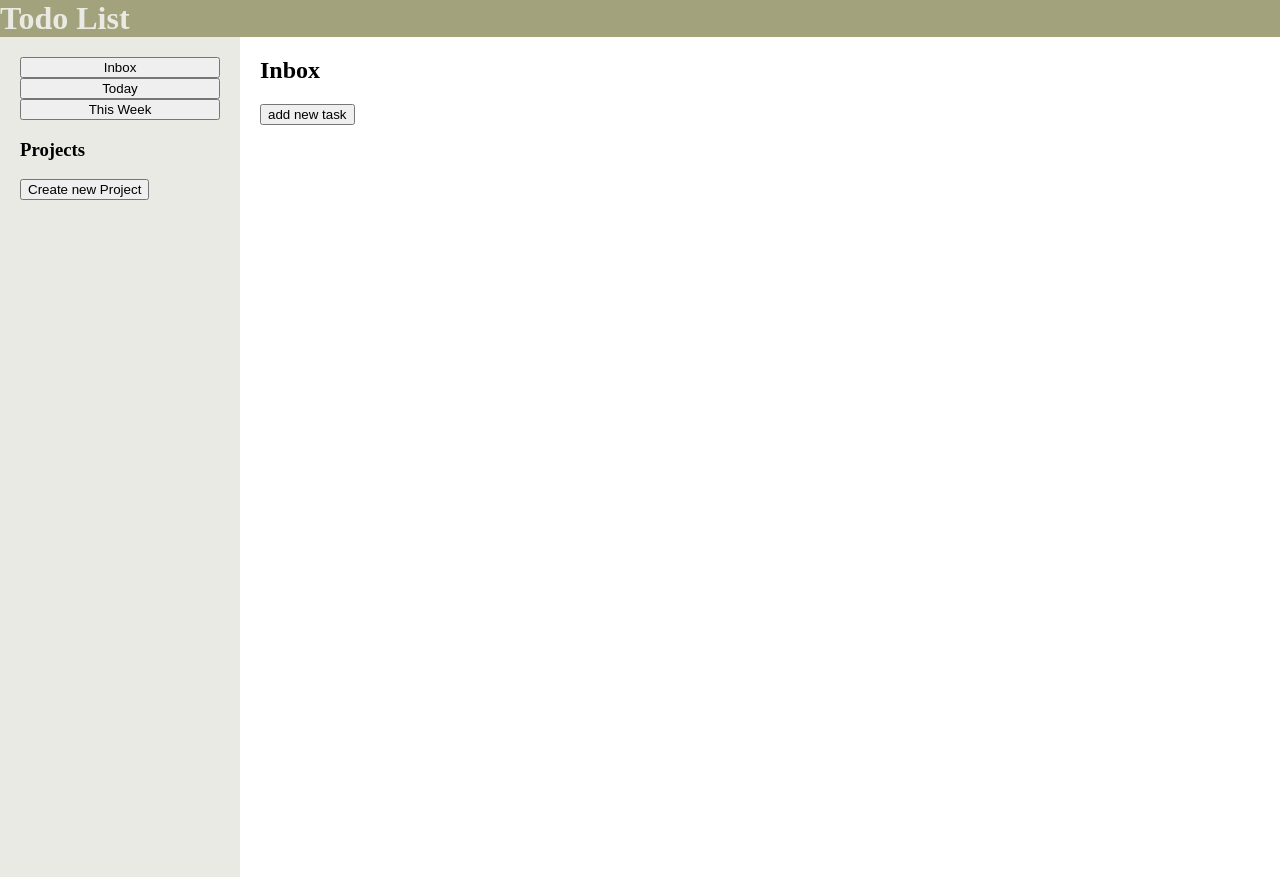
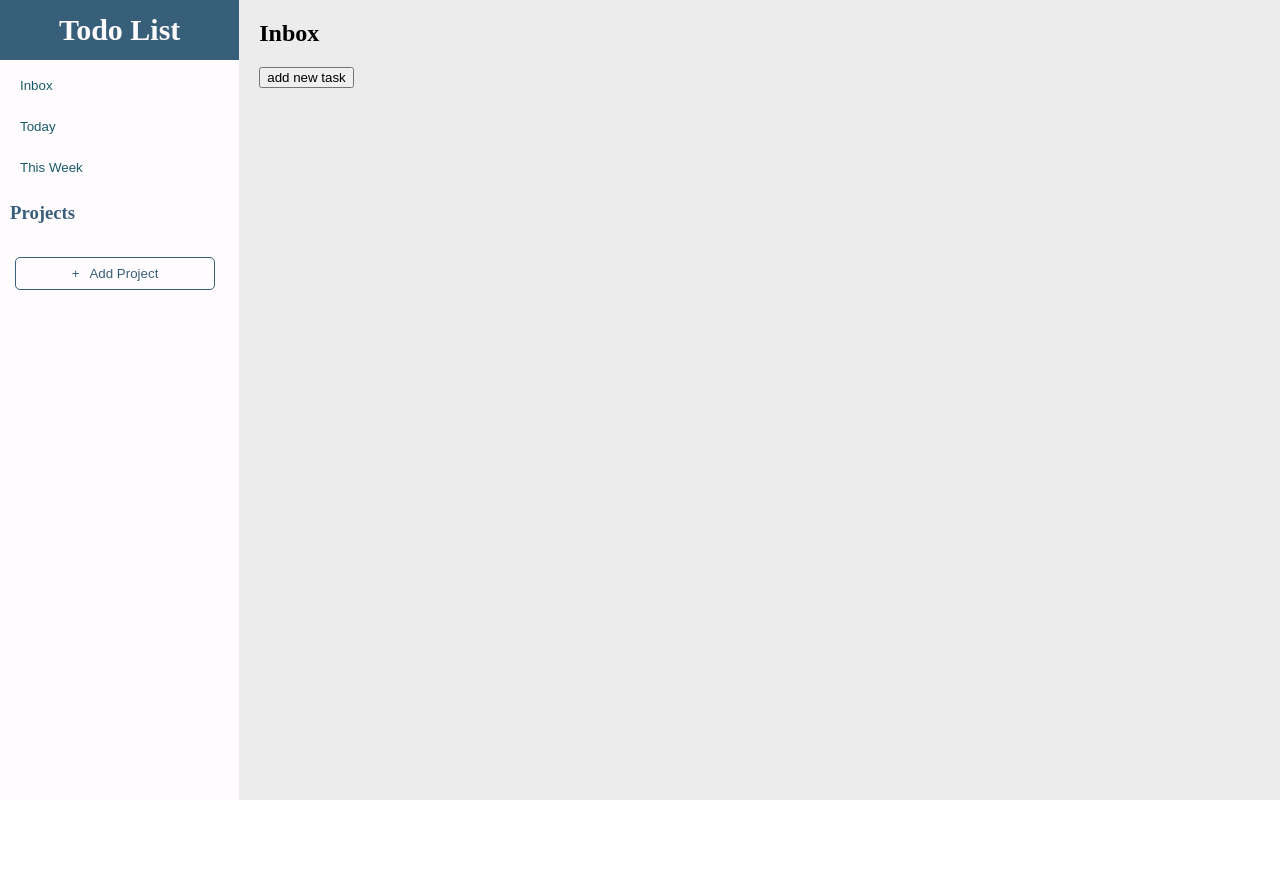
Before and after one commit to thanhtrucphan136/Todo-List, a plain HTML site: page index.html in a window 1280 px wide. After the commit the page ends 800 px from the top, so only its background shows below. Drawn offline with Linux system fonts and the light colour scheme.

Commit message:
add style for left panel

```diff
--- a/index.html
+++ b/index.html
@@ -8,9 +8,10 @@
     <link rel="stylesheet" href="style.css">
 </head>
 <body>
-    <h1>Todo List</h1>
+
     <div class="main-content">
         <div class="left-content">
+            <h1>Todo List</h1>
             <div class="default-projects">
                 <button class="project-btn">Inbox</button>
                 <button class="project-btn">Today</button>
@@ -20,7 +21,8 @@
             <div>
                 <div class="user-projects"></div>
                 <div class="add-project">
-                    <button class="add-project-btn">Create new Project</button>
+
+                    <button class="add-project-btn"><span>+</span> <span>Add Project</span></button>
                 </div>
             </div>
         </div>
--- a/style.css
+++ b/style.css
@@ -4,29 +4,112 @@ body{
 h1{
     width: 100%;
     margin: 0;
-    background-color: rgb(162, 162, 124);
-    color: rgb(234, 234, 228);
+    /*background-color: rgb(154, 179, 218);*/
+    background-color: #385f7a;
+    color: #fefcfe;
+    padding: 13px 0px;
+    width: 100%;
+    text-align: center;
+    margin-bottom: 10px;
+    font-size: 30px;
 }
 
 .main-content{
     display: flex;
 }
 .left-content{
-    background-color: rgb(234, 234, 228);
-    width: 200px;
+    background-color: #fefcfe;
+    width: 300px;
     height: 100vh;
     display: flex;
     flex-direction: column;
     justify-content: flex-start;
-    padding: 20px;
+   /* border-right: 1px solid #8ed0ac;*/
 }
 
+.right-content{
+    padding-left: 20px;
+    background-color: #ececec;
+    width: 100%;
+}
 .default-projects{
     display: flex;
     flex-direction: column;
+    gap: 10px;
 }
-.right-content{
-    padding-left: 20px;
+
+.project-btn{
+    border: none;
+    border-radius: 5px;
+    padding: 8px 10px;
+    background-color: #fefcfe;
+    color: rgb(26, 92, 107);
+    text-align: left;
+    cursor: pointer;
+    margin-left: 10px;
+    width: 200px;
+}
+.project-btn:hover{
+    background-color:#385f7a;
+    color: white;
+}
+
+h3{
+    color: #385f7a;
+    padding: 0 10px;
+}
+
+.add-project-btn{
+    margin-left: 15px;
+    margin-top: 15px;
+    border: none;
+    display: flex;
+    gap: 10px;
+    justify-content: center;
+    align-items: center;
+    background-color: #fefcfe;
+    color: #385f7a;
+    border: 1px solid  #385f7a;
+    width: 200px;
+    padding: 8px 10px;
+    border-radius: 5px;
+}
+
+.add-project-btn:hover{
+    background-color:#385f7a;
+    color: white;
+}
+
+
+.input{
+    width: 195px;
+    height: 30px;
+    margin: 15px;
+    border: 1px solid  #385f7a;
+    border-radius: 5px;
+    margin-bottom: 10px;
+}
+.add-div{
+    margin-left: 15px;
+    display: flex;
+    width: 200px;
+    justify-content: space-between;
+}
+
+.add-btn, .cancel-btn{
+    width: 95px;
+    padding: 5px 0;
+    border: none;
+    border-radius: 5px;
+}
+
+.add-btn{
+    background-color: #045b04;
+    color:#fefcfe
+}
+.cancel-btn{
+    background-color: #680303;
+    color: #fefcfe;
 }
 
 .task-div{
```
